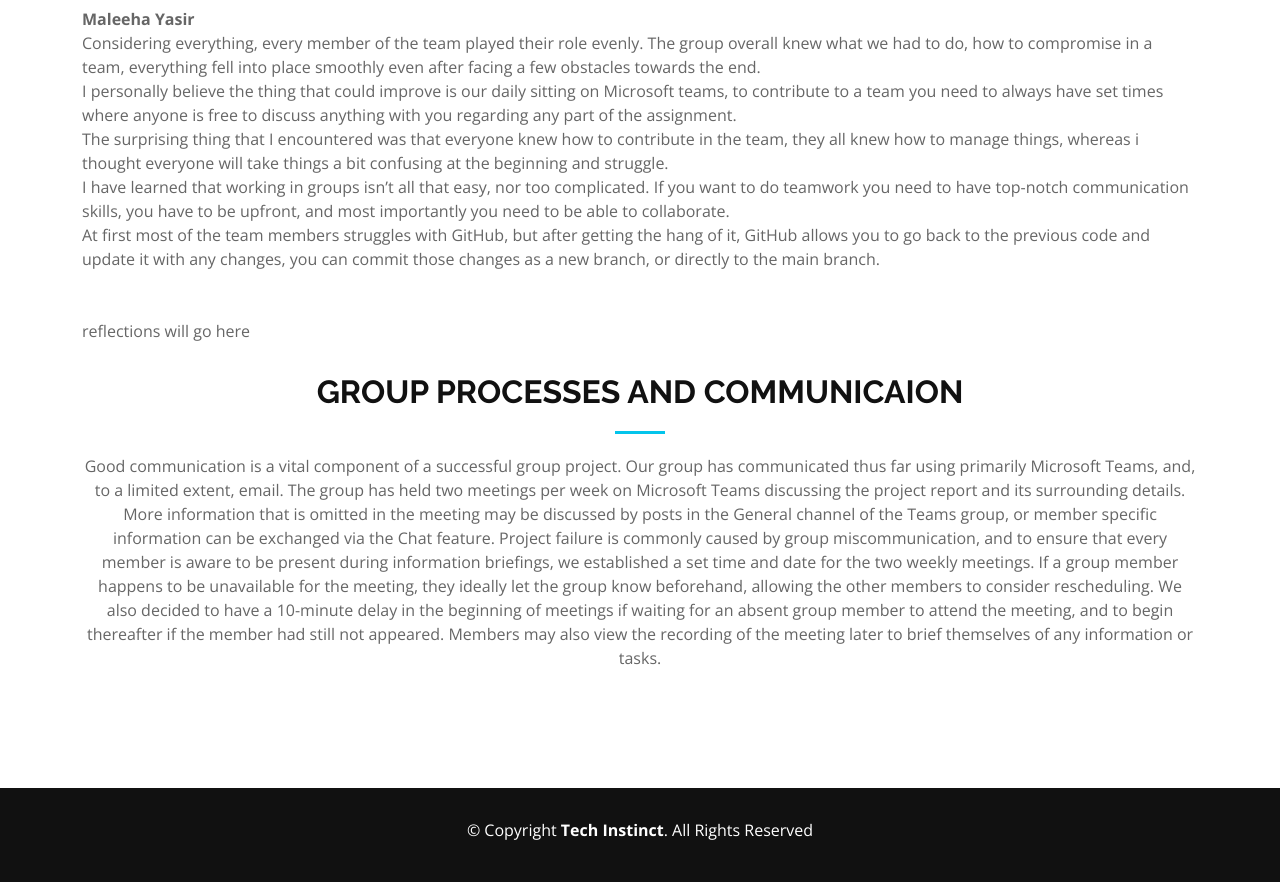
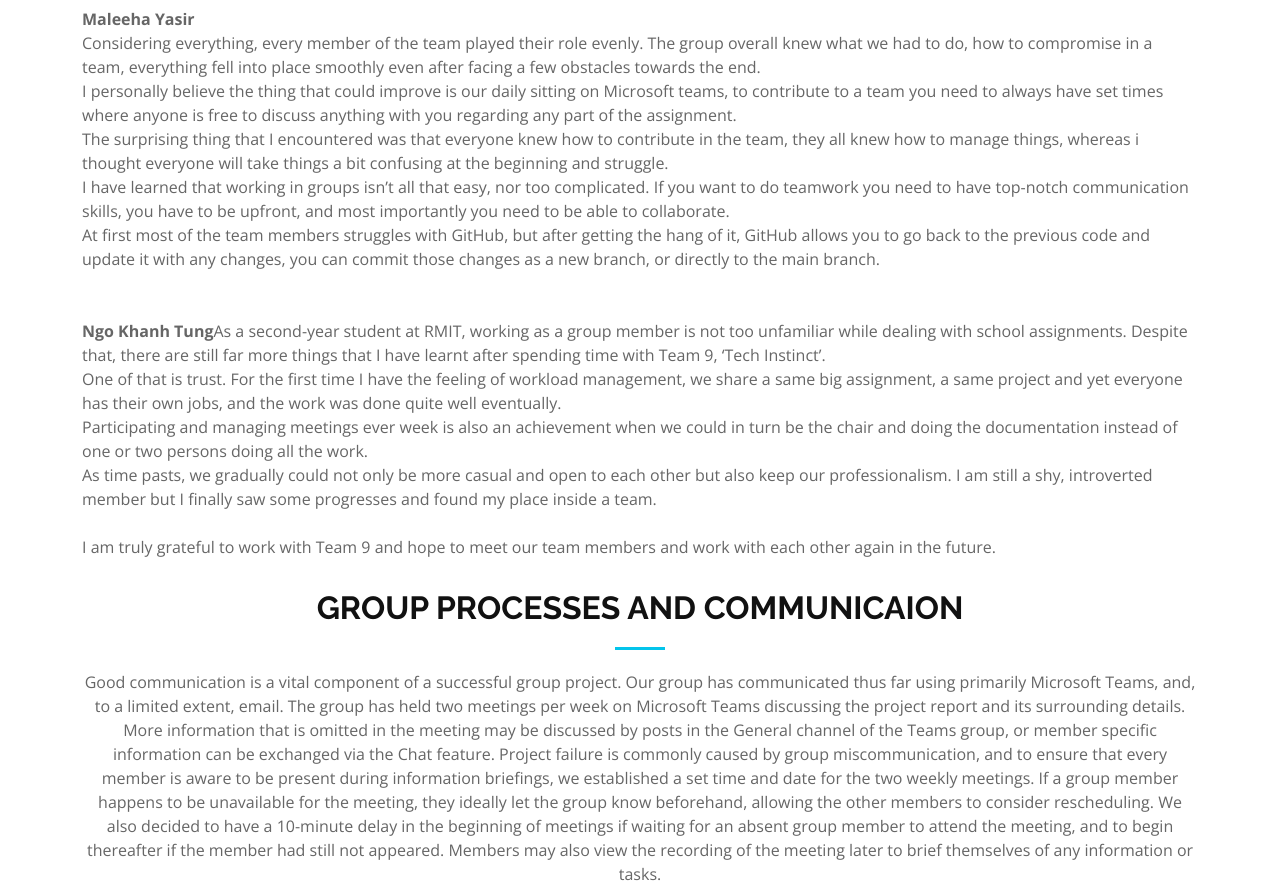
Before and after one commit to Tech-Instinct/Tech-Instinct.github.io, a plain HTML site: page group_reflection.html in a window 1280 px wide. Shown: the part 1356-2245 px from the top of the page. Drawn offline with nearby package versions, Linux system fonts and the light colour scheme.

Commit message:
added reflection

```diff
--- a/group_reflection.html
+++ b/group_reflection.html
@@ -134,7 +134,11 @@
 		The surprising thing that I encountered was that everyone knew how to contribute in the team, they all knew how to manage things, whereas i thought everyone will take things a bit confusing at the beginning and struggle. <br>
 		I have learned that working in groups isn’t all that easy, nor too complicated. If you want to do teamwork you need to have top-notch communication skills, you have to be upfront, and most importantly you need to be able to collaborate.  <br>
 		At first most of the team members struggles with GitHub, but after getting the hang of it, GitHub allows you to go back to the previous code and update it with any changes, you can commit those changes as a new branch, or directly to the main branch.<br><br><br>
-		reflections will go here</p>
+		<b>Ngo Khanh Tung</b>As a second-year student at RMIT, working as a group member is not too unfamiliar while dealing with school assignments. Despite that, there are still far more things that I have learnt after spending time with Team 9, ‘Tech Instinct’.<br>
+		One of that is trust. For the first time I have the feeling of workload management, we share a same big assignment, a same project and yet everyone has their own jobs, and the work was done quite well eventually.<br>
+		Participating and managing meetings ever week is also an achievement when we could in turn be the chair and doing the documentation instead of one or two persons doing all the work.<br>
+		As time pasts, we gradually could not only be more casual and open to each other but also keep our professionalism. I am still a shy, introverted member but I finally saw some progresses and found my place inside a team.  <br>
+		<br>I am truly grateful to work with Team 9 and hope to meet our team members and work with each other again in the future.</p>
           </div>
         </div>
       </div>
```
